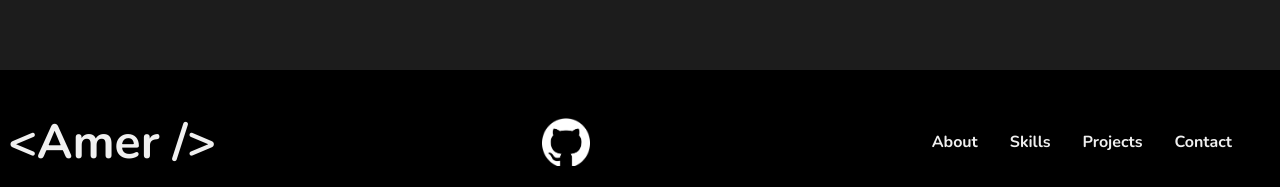
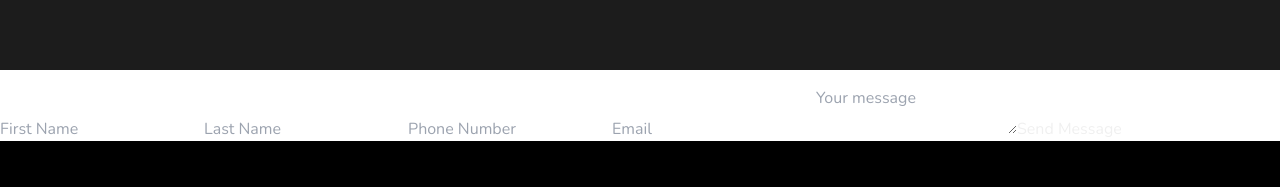
Before and after one commit to amerkulovic/Portfolio2.0, a React (Create React App) app: page / in a window 1280 px wide. Shown: the part 2526-2713 px from the top of the page. Built offline with nearby package versions, Linux system fonts and the light colour scheme; a web font is replaced by a local one.

Commit message:
created Contact form to handle emails

```diff
--- a/package.json
+++ b/package.json
@@ -11,6 +11,7 @@
     "@types/node": "^16.18.115",
     "@types/react": "^18.3.12",
     "@types/react-dom": "^18.3.1",
+    "emailjs-com": "^3.2.0",
     "react": "^18.3.1",
     "react-dom": "^18.3.1",
     "react-scripts": "5.0.1",
--- a/src/App.tsx
+++ b/src/App.tsx
@@ -4,6 +4,7 @@ import About from "./components/About";
 import Skills from "./components/Skills";
 import Projects from "./components/Projects";
 import Footer from "./components/Footer";
+import Contact from "./components/Contact";
 
 function App() {
   return (
@@ -12,6 +13,7 @@ function App() {
       <About />
       <Skills />
       <Projects />
+      <Contact />
       <Footer />
     </>
   );
--- /dev/null
+++ b/src/components/Contact.tsx
@@ -0,0 +1,53 @@
+import { useState } from "react";
+import emailjs from "emailjs-com";
+
+const Contact = () => {
+  const [formData, setFormData] = useState({
+    firstName: "",
+    lastName: "",
+    phone: "",
+    email: "",
+    message: "",
+  });
+
+  const templateParams = {
+    firstName: formData.firstName,
+    lastName: formData.lastName,
+    phone: formData.phone,
+    email: formData.email,
+    message: formData.message,
+  };
+
+  const handleChange = (e: React.ChangeEvent<HTMLInputElement | HTMLTextAreaElement>) => {
+    const { name, value } = e.target;
+    setFormData((prevData) => ({
+      ...prevData,
+      [name]: value,
+    }));
+  };
+
+  const handleSubmit = async (e: React.FormEvent) => {
+    e.preventDefault();
+
+    try {
+      const response = await emailjs.send("service_bj8hrq4", "template_f9hhp9b", templateParams, "VakBFA1QLBGZOMeSo");
+      alert("Message sent successfully!");
+    } catch (error) {
+      console.error("Failed to send message:", error);
+      alert("Failed to send message. Please try again later.");
+    }
+  };
+
+  return (
+    <form onSubmit={handleSubmit} className="space-y-4">
+      <input type="text" name="firstName" placeholder="First Name" value={formData.firstName} onChange={handleChange} required />
+      <input type="text" name="lastName" placeholder="Last Name" value={formData.lastName} onChange={handleChange} required />
+      <input type="tel" name="phone" placeholder="Phone Number" value={formData.phone} onChange={handleChange} required />
+      <input type="email" name="email" placeholder="Email" value={formData.email} onChange={handleChange} required />
+      <textarea name="message" placeholder="Your message" value={formData.message} onChange={handleChange} required />
+      <button type="submit">Send Message</button>
+    </form>
+  );
+};
+
+export default Contact;
```
Also changed, not shown: 1 other file (tests, documents, lock files or other folders).
